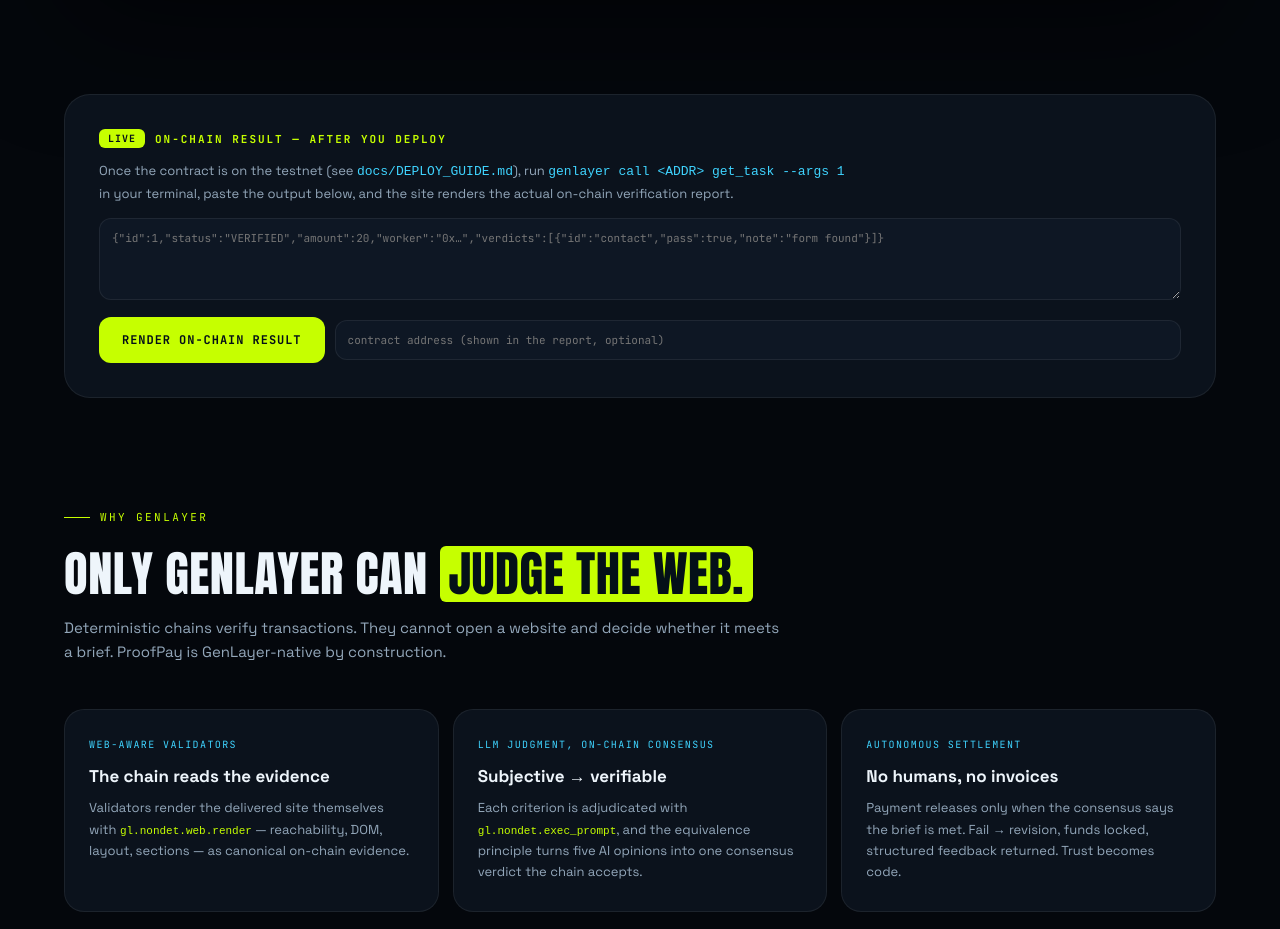
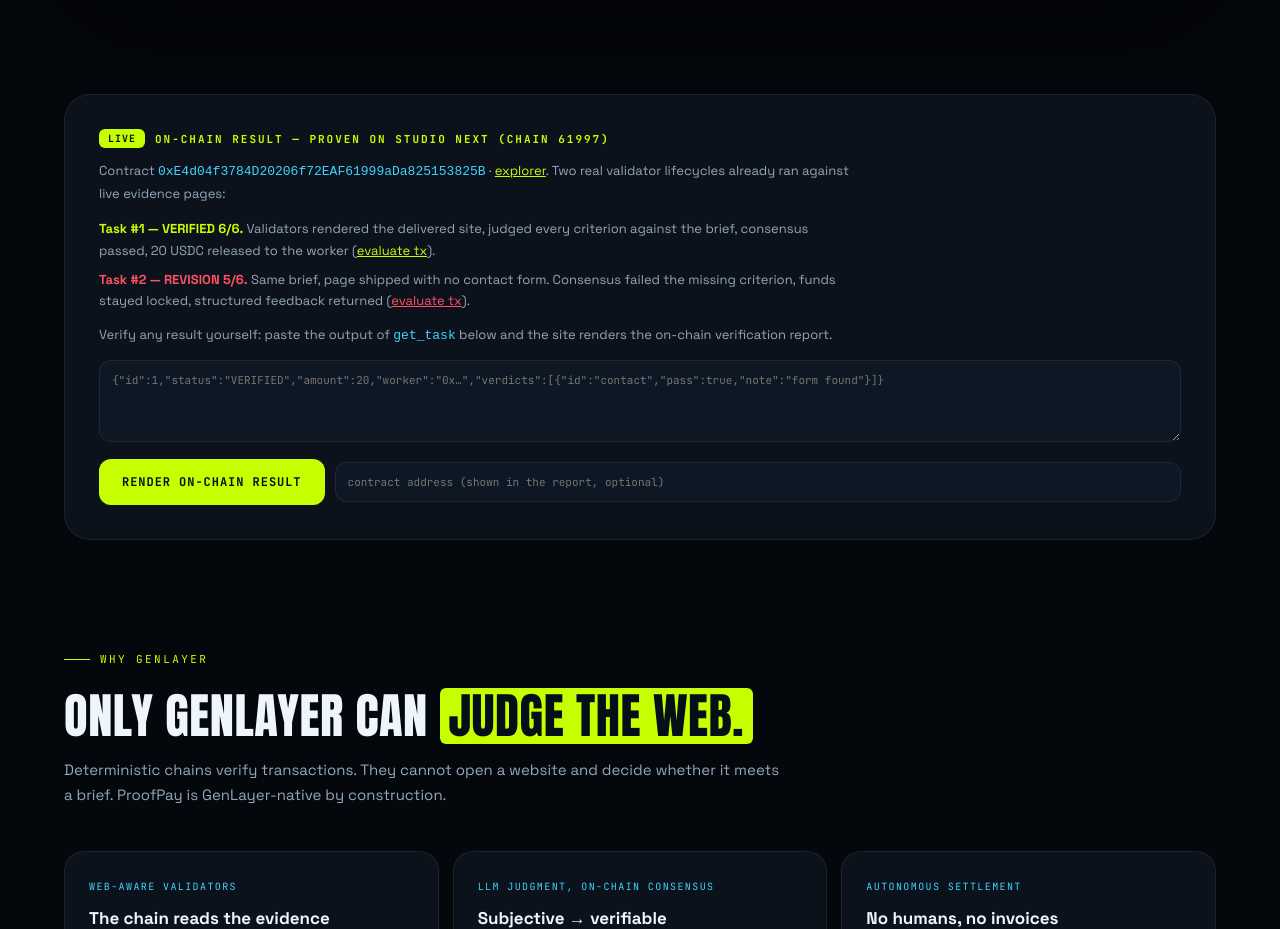
Before and after one commit to unborn7g/Proofpay, a plain HTML site: page web/index.html in a window 1280 px wide. Shown: the part 2720-3649 px from the top of the page. Drawn offline with Linux system fonts and the light colour scheme.

Commit message:
Studio Next on-chain proof: VERIFIED 6/6 + REVISION 5/6 lifecycles

```diff
--- a/web/index.html
+++ b/web/index.html
@@ -582,10 +582,20 @@
 <section class="blk" id="live">
   <div class="wrap">
     <div class="live">
-      <h3><span class="badge lime">LIVE</span> On-chain result — after you deploy</h3>
-      <p>Once the contract is on the testnet (see <code>docs/DEPLOY_GUIDE.md</code>), run
-        <code>genlayer call &lt;ADDR&gt; get_task --args 1</code> in your terminal, paste the output below,
-        and the site renders the actual on-chain verification report.</p>
+      <h3><span class="badge lime">LIVE</span> On-chain result — proven on Studio Next (chain 61997)</h3>
+      <p>Contract <code>0xE4d04f3784D20206f72EAF61999aDa825153825B</code> ·
+        <a href="https://explorer-studio-dev.genlayer.com/address/0xE4d04f3784D20206f72EAF61999aDa825153825B" style="color:var(--lime)">explorer</a>.
+        Two real validator lifecycles already ran against live evidence pages:</p>
+      <p style="margin:10px 0 4px"><b style="color:var(--lime)">Task #1 — VERIFIED 6/6.</b>
+        Validators rendered the delivered site, judged every criterion against the brief,
+        consensus passed, 20 USDC released to the worker
+        (<a href="https://explorer-studio-dev.genlayer.com/tx/0x74a9637e9f5c1a46d55967b49e6846b8dfe86c52c45e248edf53b0ed8efdb130" style="color:var(--lime)">evaluate tx</a>).</p>
+      <p style="margin:8px 0 4px"><b style="color:var(--red)">Task #2 — REVISION 5/6.</b>
+        Same brief, page shipped with no contact form. Consensus failed the missing
+        criterion, funds stayed locked, structured feedback returned
+        (<a href="https://explorer-studio-dev.genlayer.com/tx/0xb8c6cf67303415f75c2ee8a46f1d717ad4f80e2b1fb67059012016330b7139bb" style="color:var(--red)">evaluate tx</a>).</p>
+      <p style="margin-top:12px">Verify any result yourself: paste the output of
+        <code>get_task</code> below and the site renders the on-chain verification report.</p>
       <textarea id="liveInput" rows="4" placeholder='{"id":1,"status":"VERIFIED","amount":20,"worker":"0x…","verdicts":[{"id":"contact","pass":true,"note":"form found"}]}'></textarea>
       <div class="rowbtn">
         <button id="btnLive" class="btn lime">Render on-chain result</button>
```
Also changed, not shown: 1 other file.
